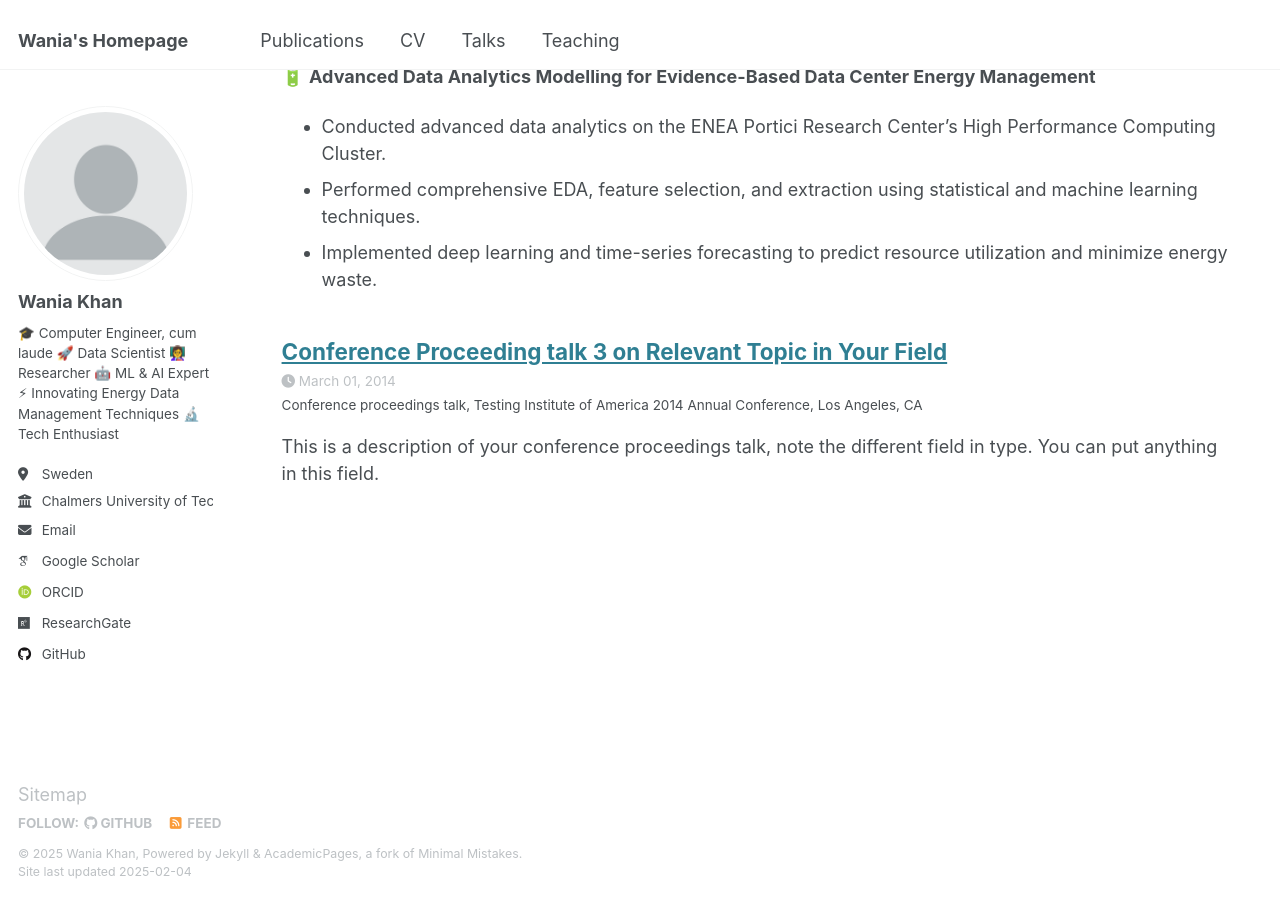
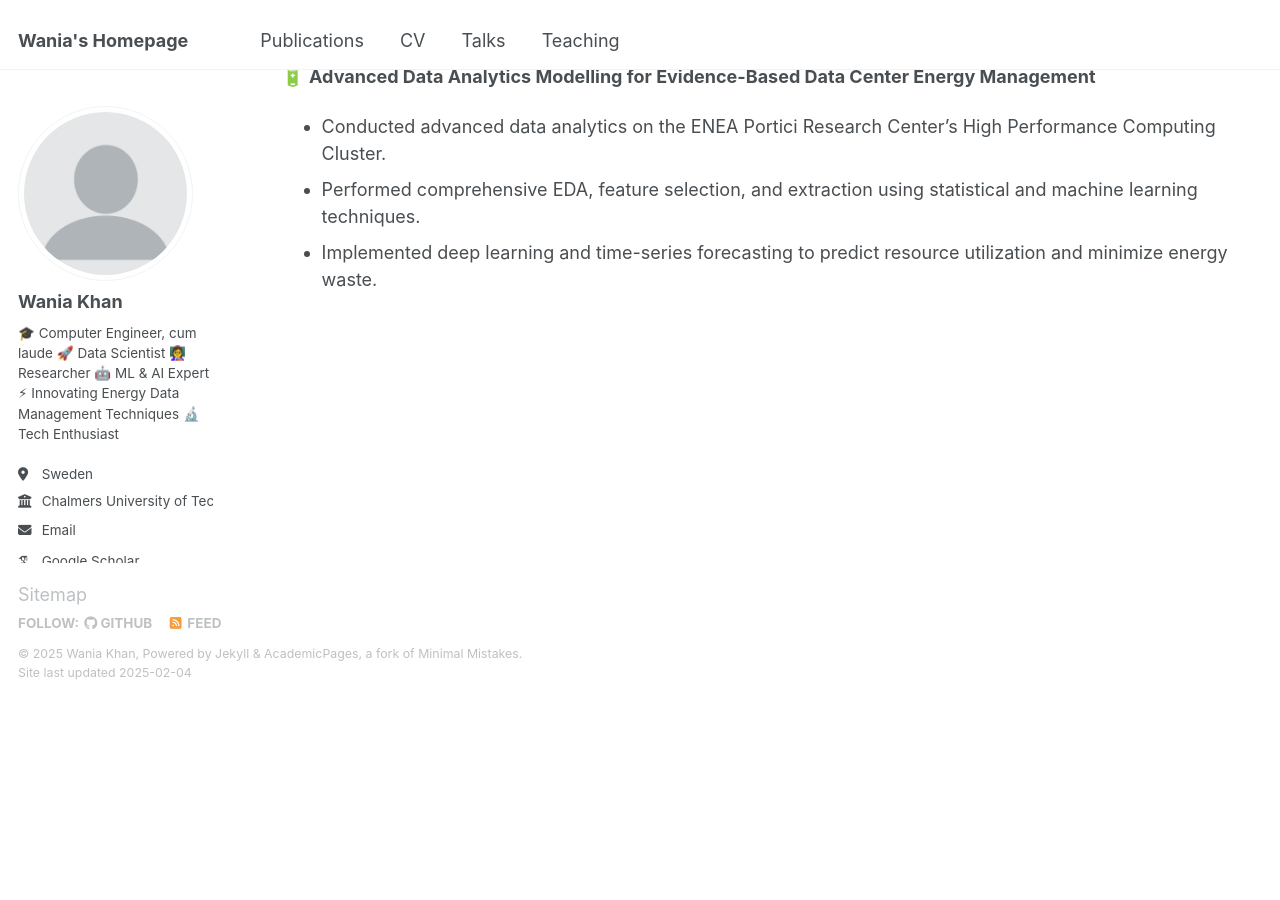
Before and after one commit to WaniaKhance/WaniaKhan-Profile, a Jekyll site: the page built from _pages/talks.html, in a window 1280 px wide and 900 px high, scrolled down 1235 px. Built offline with Jekyll 4.4.1, drawn with Linux system fonts in a browser that asks for light colours; some web fonts are replaced; after the commit the page ends 1935 px from its top, so only the background shows below that.

Commit message:
Update 2014-03-01-talk-3.md

```diff
--- a/_talks/2014-03-01-talk-3.md
+++ b/_talks/2014-03-01-talk-3.md
@@ -1,4 +1,4 @@
----
+#---
 title: "Conference Proceeding talk 3 on Relevant Topic in Your Field"
 collection: talks
 type: "Conference proceedings talk"
@@ -6,6 +6,4 @@ permalink: /talks/2014-03-01-talk-3
 venue: "Testing Institute of America 2014 Annual Conference"
 date: 2014-03-01
 location: "Los Angeles, CA"
----
-
-This is a description of your conference proceedings talk, note the different field in type. You can put anything in this field.
+#---
```
